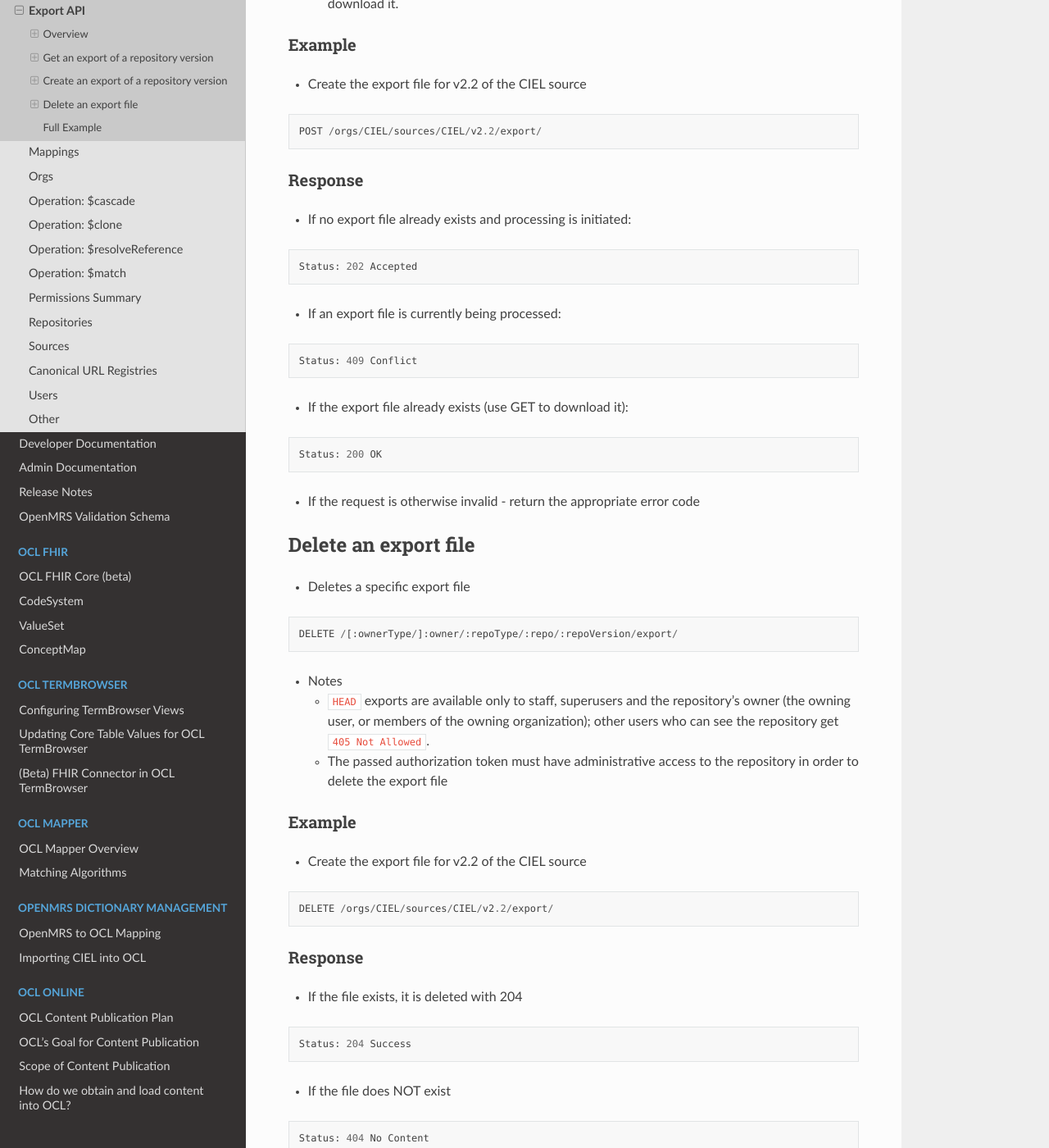
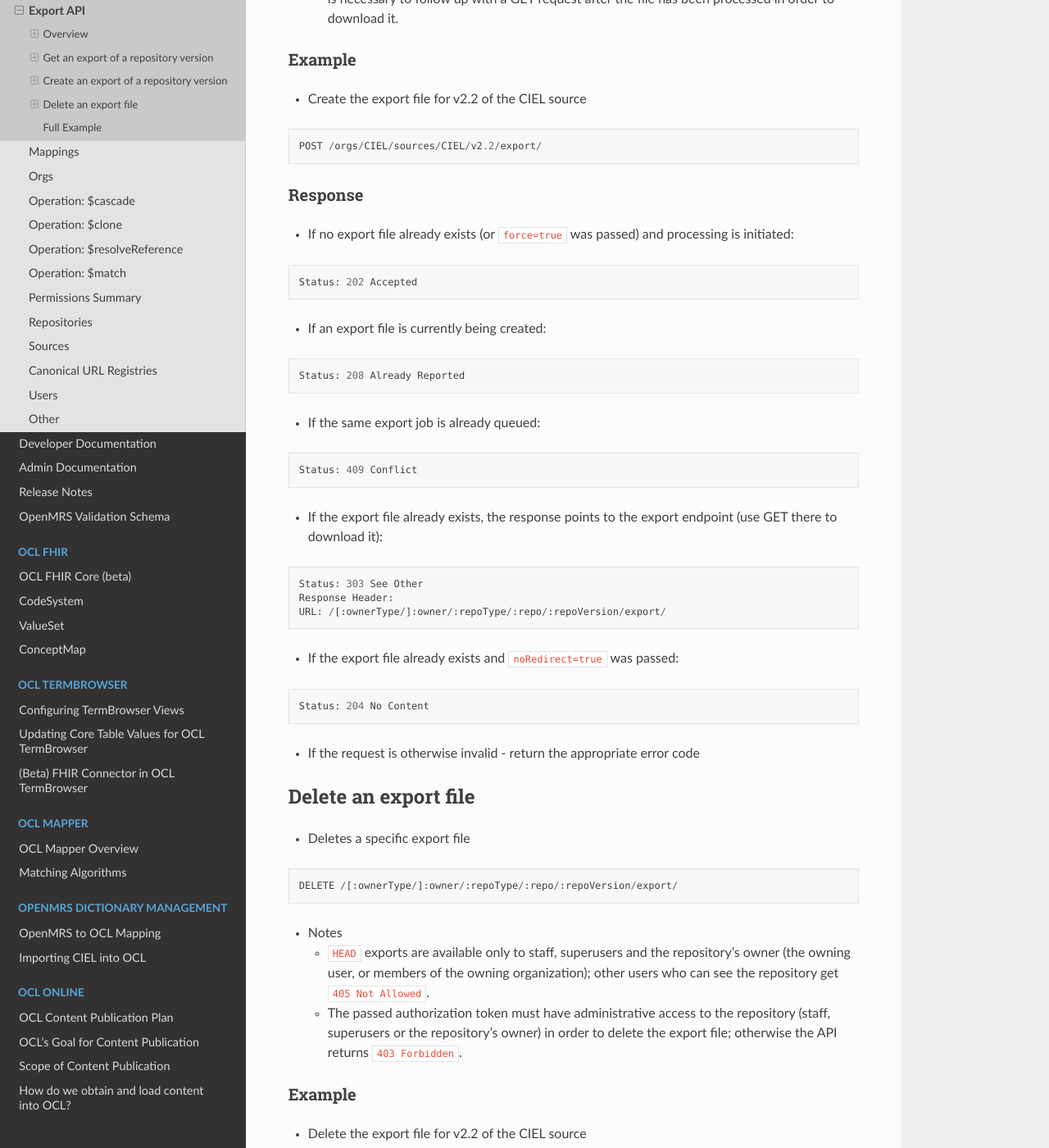
Before and after one commit to OpenConceptLab/ocl-docs, a Sphinx documentation site: the page built from docs/source/oclapi/apireference/exportapi.md, in a window 1280 px wide and 1400 px high, scrolled down 4134 px. Shown: the whole window at 82% size. Built offline with Sphinx 7.4.7 and the Read the Docs theme 3.1.0, drawn with Linux system fonts in a browser that asks for light colours; some of the changed text lies outside the part shown.

Commit message:
closes OpenConceptLab/ocl_issues#2881 | Export API and Subscriptions: POST/DELETE responses, download steps
- Overview: is_processing turning False doesn't mean an export exists.
- POST: 208 while exporting, 409 only for an already-queued job, 303 with
  a URL header (or 204 with noRedirect=true) when the export exists, and
  force=true to create it again.
- DELETE: Delete caption, 204 No Content / 404 Not Found, 403 for non-admins.
- Subscriptions: the export GET redirects (Location) to an expiring signed
  URL for a zip, not an exportURL header for a single-use tar; convert the
  filename's lastUpdated to ISO 8601 for updatedSince.

Co-Authored-By: Claude Opus 5.5 <noreply@anthropic.com>

````diff
--- a/docs/source/oclapi/apireference/exportapi.md
+++ b/docs/source/oclapi/apireference/exportapi.md
@@ -1,7 +1,7 @@
 # Export API
 
 ## Overview
-The API provides an `export` endpoint for creating, fetching, and deleting a cached export of repository version. Exports are automatically generated upon creation of a new source or collection version and cached, so requesting an export is a quick operation even for a large repository. The recommended method for determining if an export is available after creating a new repository version is by checking the status code of a `HEAD` request to the export, eg `HEAD /[:ownerType/]:owner/:repoType/:repo/:repoVersion/export/`. The status code is `302` if the export is ready for download, `208` if it is still being created, or `204` if there is no export. Don't follow the redirect when checking availability (for example, use `curl -I` without `-L`): the signed URL is valid only for `GET`. Note that the old method of determining when an export is available is by checking the `is_processing` flag of the repository version, which is set to `False` after processing of the new repository version is complete. This method is still correct, but if you only need an export and not a fully processed repository version, then the Export API method is more performant as creating and uploading an export is a much faster operation.
+The API provides an `export` endpoint for creating, fetching, and deleting a cached export of repository version. Exports are automatically generated upon creation of a new source or collection version and cached, so requesting an export is a quick operation even for a large repository. The recommended method for determining if an export is available after creating a new repository version is by checking the status code of a `HEAD` request to the export, eg `HEAD /[:ownerType/]:owner/:repoType/:repo/:repoVersion/export/`. The status code is `302` if the export is ready for download, `208` if it is still being created, or `204` if there is no export. Don't follow the redirect when checking availability (for example, use `curl -I` without `-L`): the signed URL is valid only for `GET`. The repository version's `is_processing` flag is not a reliable signal for this: it turns `False` when processing of the new version ends, even if creating the export failed. Use the Export API to find out whether an export exists. It is also faster, since creating and uploading an export takes much less time than fully processing a version.
 
 The Export API enables a client to manage cached exports manually for special situations, such as triggering the creation of a new export that did not get cached correctly. The filename of the export contains the export's `lastUpdated` timestamp, which can be used to fetch the diff between an export and the current state of a source or collection. A `GET` request to the export endpoint redirects to a signed download URL, and the download carries the filename in its `Content-Disposition` response header.
 
@@ -102,9 +102,10 @@ Status: 404 Not Found
 
 
 ## Create an export of a repository version
-* Create an export file for the specified repository version; if it already exists, no action is taken
+* Create an export file for the specified repository version. If one already exists, no action is taken unless `force=true` is passed, which creates it again.
 ```
 POST /[:ownerType/]:owner/:repoType/:repo/:repoVersion/export/
+POST /[:ownerType/]:owner/:repoType/:repo/:repoVersion/export/?force=true
 ```
 * Notes
     * `:repoVersion` is required. `HEAD` exports are available only to staff, superusers and the repository's owner (the owning user, or members of the owning organization); other users who can see the repository get `405 Not Allowed`.
@@ -117,17 +118,27 @@ POST /orgs/CIEL/sources/CIEL/v2.2/export/
 ```
 
 ### Response
-* If no export file already exists and processing is initiated:
+* If no export file already exists (or `force=true` was passed) and processing is initiated:
 ```
 Status: 202 Accepted
 ```
-* If an export file is currently being processed:
+* If an export file is currently being created:
+```
+Status: 208 Already Reported
+```
+* If the same export job is already queued:
 ```
 Status: 409 Conflict
 ```
-* If the export file already exists (use GET to download it):
+* If the export file already exists, the response points to the export endpoint (use GET there to download it):
 ```
-Status: 200 OK
+Status: 303 See Other
+Response Header:
+URL: /[:ownerType/]:owner/:repoType/:repo/:repoVersion/export/
+```
+* If the export file already exists and `noRedirect=true` was passed:
+```
+Status: 204 No Content
 ```
 * If the request is otherwise invalid - return the appropriate error code
 
@@ -140,22 +151,26 @@ DELETE /[:ownerType/]:owner/:repoType/:repo/:repoVersion/export/
 ```
 * Notes
     * `HEAD` exports are available only to staff, superusers and the repository's owner (the owning user, or members of the owning organization); other users who can see the repository get `405 Not Allowed`.
-    * The passed authorization token must have administrative access to the repository in order to delete the export file
+    * The passed authorization token must have administrative access to the repository (staff, superusers or the repository's owner) in order to delete the export file; otherwise the API returns `403 Forbidden`.
 
 ### Example
-* Create the export file for v2.2 of the CIEL source
+* Delete the export file for v2.2 of the CIEL source
 ```
 DELETE /orgs/CIEL/sources/CIEL/v2.2/export/
 ```
 
 ### Response
-* If the file exists, it is deleted with 204
+* If the file exists, it is deleted:
 ```
-Status: 204 Success
+Status: 204 No Content
 ```
-* If the file does NOT exist
+* If the file does NOT exist:
 ```
-Status: 404 No Content
+Status: 404 Not Found
+```
+* If the user doesn't have administrative access to the repository:
+```
+Status: 403 Forbidden
 ```
 * If the request is otherwise invalid - return the appropriate error code
 
````
Also changed, not shown: docs/source/oclapi/apireference/other/subscriptions.md (+5 -5 lines).
